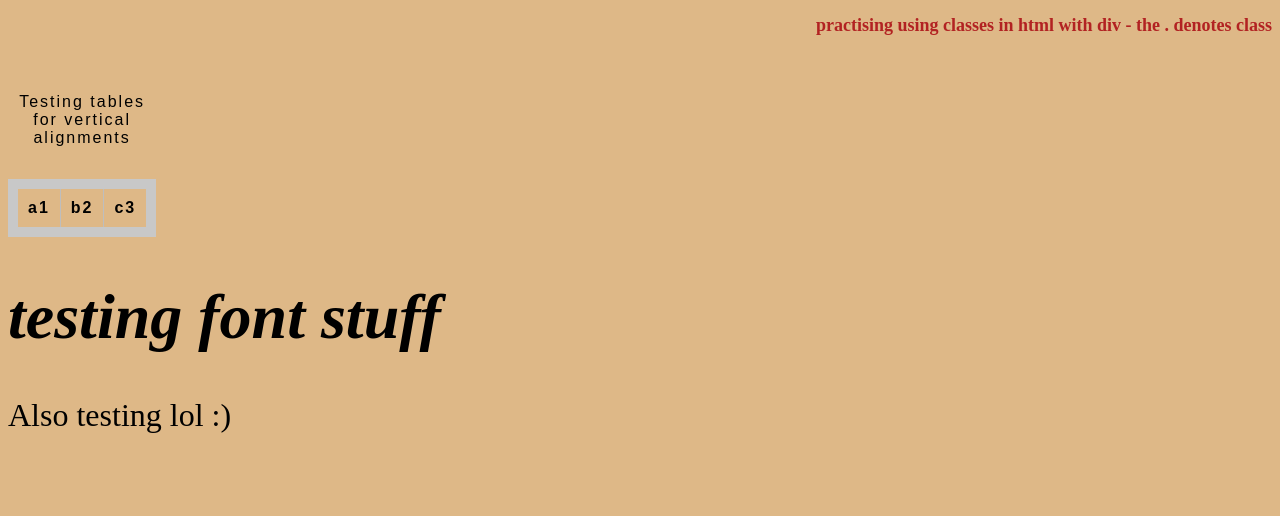
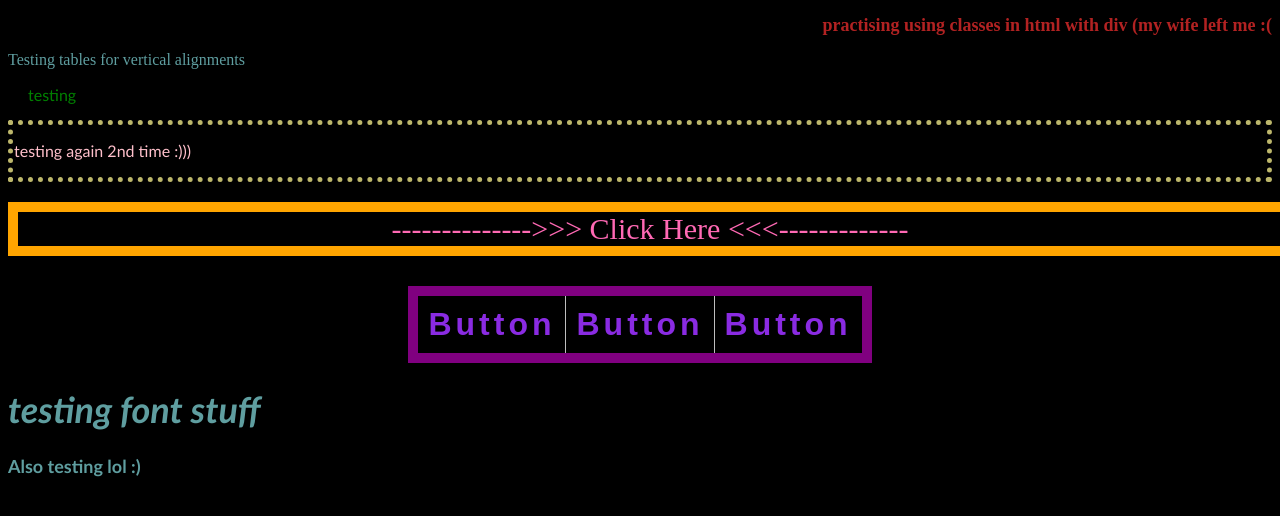
Before and after one commit to BraydenDunnNMIT/WEB503-Lab-one-22, a website: page src/week6Stuff/index.html in a window 1280 px wide. Drawn offline with Linux system fonts and the light colour scheme.

Commit message:
added link and clickable button

```diff
--- a/src/week6Stuff/index.css
+++ b/src/week6Stuff/index.css
@@ -1,7 +1,8 @@
 body {
-font-size: 2em;
-background-color: burlywood;
+font-size: 1em;
+background-color: black;
 font-weight: normal;
+color: cadetblue;
 }
 
 /* Comments to comment on comments I might have commented on.
@@ -20,9 +21,16 @@ h1 { font-style: italic;
 caption{
     margin-bottom: 30px;
     margin-top: 30px;
-    padding: 2px;
+    padding: 2px 3px;
+    color:blueviolet
 }
 
+.other_body_tag {
+    margin: auto;
+    font-family: 'Trebuchet MS';
+    font-weight: bold;
+    font-size: large;
+}
 
 .table1 {
 color: pink;
@@ -35,18 +43,54 @@ td,
 th {
     border: 1px solid rgb(190, 190, 190);
     padding: 10px;
+    color: blueviolet;
 }
 
 td {
     vertical-align: bottom;
 }
 
+
+.p1 {
+padding-left: 20px;
+color: green;
+font-family: 'Trebuchet MS';
+margin: auto;
+}
+
+.p2 {
+    padding-left: 1px;
+    padding-bottom: 1px;
+    color: pink;
+    font-family: 'Trebuchet MS';
+    margin: auto;
+    border: 5px dotted darkkhaki;
+    margin-bottom: 20px;
+    }
+
+    a.click_link1 {
+        display: block;
+        height: 100%;
+        width: 100%;
+        text-decoration: none;
+        color: hotpink;
+        border: solid orange 10px;
+        font-size: 30px;
+        text-align: center;
+
+
+    }
+
+
 table {
     border-collapse: collapse;
-    border: 10px solid rgb(200, 200, 200);
-    letter-spacing: 2px;
+    border: 10px solid purple;
+    letter-spacing: 4px;
     font-family: sans-serif;
-    font-size: 1rem;
-    vertical-align: bottom;
+    font-size: 2rem;
+    vertical-align: center;
     text-align: center;
+    color: blueviolet;
+    margin: auto;
+    margin-top: 20px;
 }
--- a/src/week6Stuff/index.html
+++ b/src/week6Stuff/index.html
@@ -12,25 +12,49 @@
     <body>
 
         <div class = "smcaps">
-            <h2> practising using classes in html with div - the . denotes class</h2>
+            <h2> practising using classes in html with div (my wife left me :( </h2>
         </div>
+
+<caption>Testing tables for vertical alignments</caption>
+
+<div class = "p1">
+
+<p> testing </p>
+
+</div>
+
+
+
+<div class = "p2">
+
+    <p> testing again 2nd time :))) </p>
+
+    </div>
+
+    <div id="click_link">
+
+        <a href="https://burymewithmymoney.com/" target="_blank"  class="click_link1"> -------------->>> Click Here <<<------------- </a>
+
+    </div>
+
 
 <table>
 
-    <caption>Testing tables for vertical alignments</caption>
-
     <div class = "table1">
     <tr>
-        <th scope="col">a1</th>
-        <th scope="col">b2</th>
-        <th scope="col">c3</th>
+        <th scope="col">Button</th>
+        <th scope="col">Button</th>
+        <th scope="col">Button</th>
     </tr>
 </table>
     </div>
 
+    <div class="other_body_tag">
+
     <h1> testing font stuff </h1>
      <p> Also testing lol :)</p>
 
+    </div>
         <script src="index.js" async defer></script>
     </body>
 </html>
```
